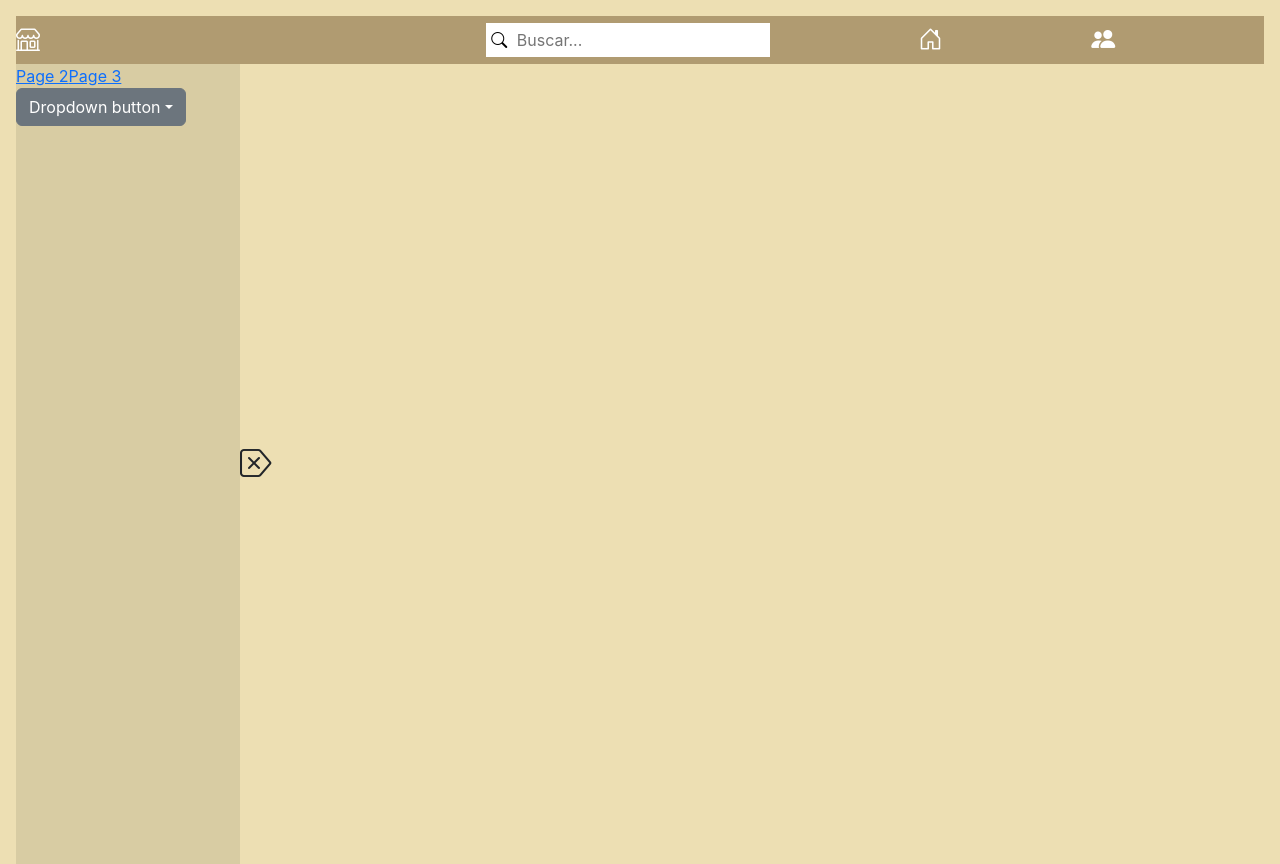
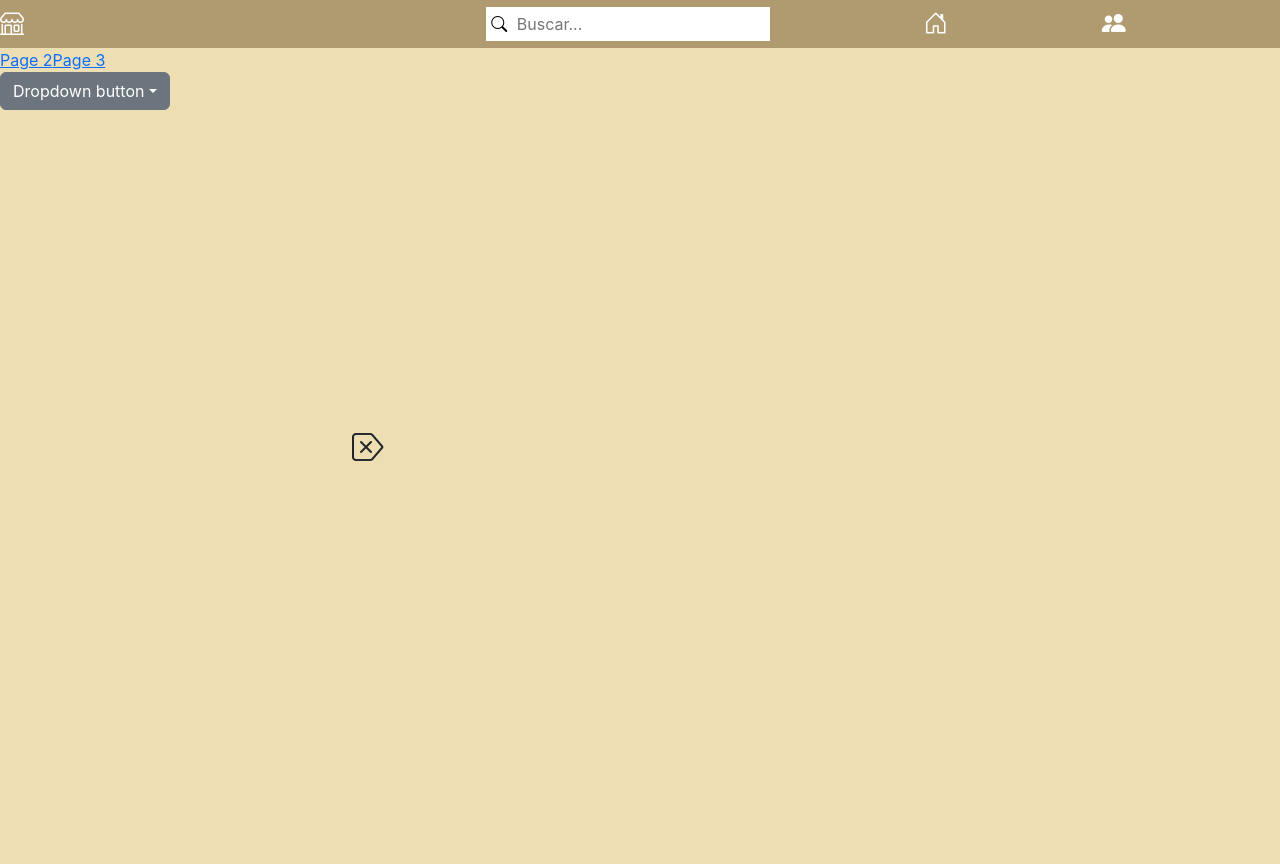
Before and after one commit to Matiasdevv/WebPage, a React (Create React App) app in the folder webpage/: page /page2 in a window 1280 px wide. Built offline with nearby package versions, Linux system fonts and the light colour scheme.

Commit message:
modificando menú lateral

```diff
--- a/webpage/src/Styles/sideMenu.scss
+++ b/webpage/src/Styles/sideMenu.scss
@@ -1,5 +1,5 @@
 .sideMenu__container{
-    width: 20%;
+    width: 30%;
     height: 100vh;
     position: absolute;
     display: flex;
@@ -8,7 +8,7 @@
 
     .sideMenu__container-link{
         flex:3 1 auto;
-        background-color: #D8CCA3;
+        background-color: #EDDFB3;
         flex-direction: column;
         justify-content: center;
         align-items: center;
--- a/webpage/src/index.css
+++ b/webpage/src/index.css
@@ -1,5 +1,5 @@
 body {
-  margin: 1em;
+
   font-family: -apple-system, BlinkMacSystemFont, 'Segoe UI', 'Roboto', 'Oxygen',
     'Ubuntu', 'Cantarell', 'Fira Sans', 'Droid Sans', 'Helvetica Neue',
     sans-serif;
@@ -11,15 +11,21 @@ body {
 
 ::-webkit-scrollbar{
     background: #EDDFB3;
+    width: 0.3rem;
 }
 
 ::-webkit-scrollbar-thumb{
   background-color: #B09B71;
-  border-radius: 1em;
+  height: 0.4em;
+  width: 0.3rem;
 }
 
 ::-webkit-scrollbar-track{
-  width: .2em;
+  width: .1em;
+}
+
+::-webkit-scrollbar-button{
+  height: 0.2rem;
 }
 
 code {
```
